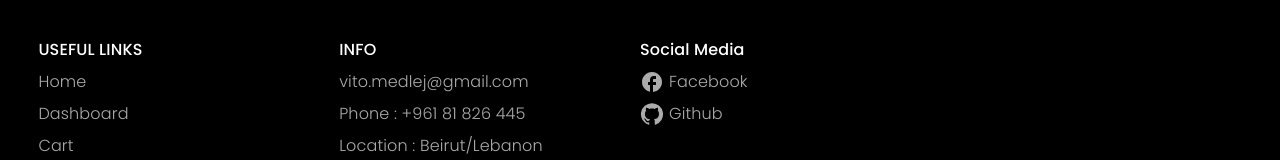
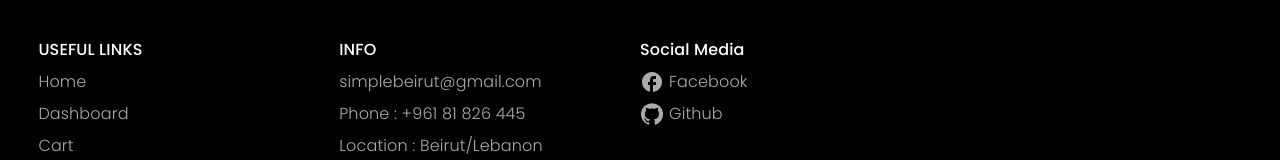
Before and after one commit to VitoMedlej/FullStack-Ecom, a React (Create React App) app in the folder client/: page /dashboard/main in a window 1280 px wide. Shown: the part 1054-1214 px from the top of the page. Built offline with nearby package versions, Linux system fonts and the light colour scheme.

Commit message:
Update Footer.tsx

```diff
--- a/client/src/Components/Footer/Footer.tsx
+++ b/client/src/Components/Footer/Footer.tsx
@@ -75,7 +75,7 @@ const Footer = () => {
                         <CTypo fontWeight='500' text='INFO'/>
 
                         <CTypo className='trans' color="#cfcfcfd3" fontWeight='300'>
-                            vito.medlej@gmail.com
+                            simplebeirut@gmail.com
                         </CTypo>
                         <CTypo className='trans' color="#cfcfcfd3" fontWeight='300'>
                             Phone : +961 81 826 445
@@ -102,7 +102,7 @@ const Footer = () => {
                             <a
                                 className='FooterLink flexed'
                                 target='_blank'
-                                href={ 'https://www.facebook.com/vito.medlej.5/'}>
+                                href={ 'https://www.facebook.com/simplwbeirutweb'}>
 
                                 <FacebookOutlinedIcon
                                     sx={{
```
